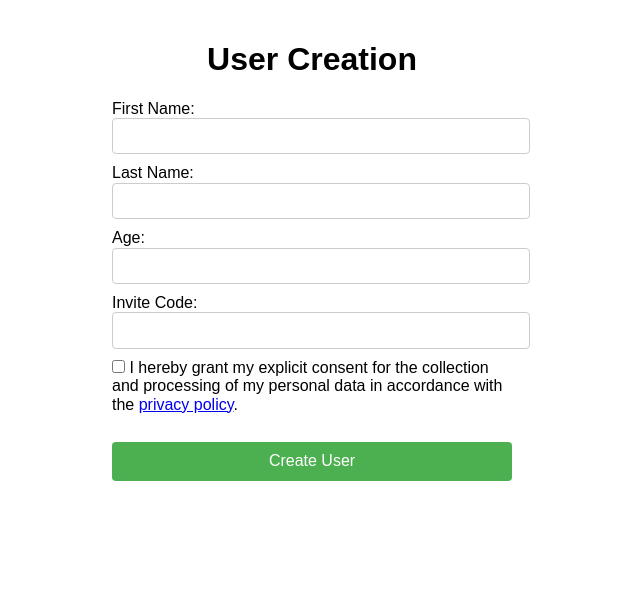
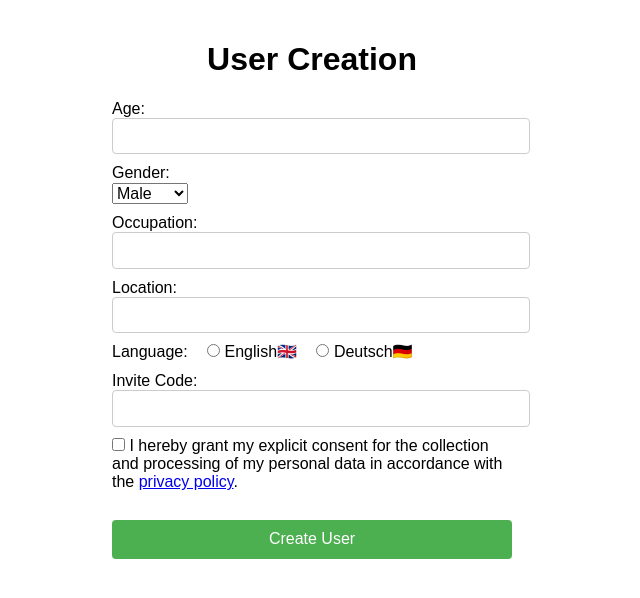
Before and after one commit to thx4nothing/ChatManip, a FastAPI app: page / in a window 1280 px wide. Shown: the top 598 px of the page, without its empty margins (328-968 px from the left). Run offline with FastAPI, Linux system fonts and the light colour scheme; some libraries are stand-ins or nearby versions.

Commit message:
changed the data the user has to put in to access the chat bot. new information collected: age, gender, occupation, location, language

```diff
--- a/api_server/database.py
+++ b/api_server/database.py
@@ -15,9 +15,11 @@ class User(SQLModel, table=True):
     user_id: Optional[int] = Field(
         sa_column=sa.Column(sa.Integer, primary_key=True, autoincrement=True, unique=True,
                             nullable=False))
-    first_name: str
-    last_name: str
     age: Optional[int] = None
+    gender: str
+    occupation: str
+    location: str
+    language: str
     api_prompt_tokens: int = Field(default=0)
     api_completion_tokens: int = Field(default=0)
     api_total_tokens: int = Field(default=0)
--- a/api_server/models.py
+++ b/api_server/models.py
@@ -2,9 +2,11 @@ from pydantic import BaseModel
 
 
 class UserInformation(BaseModel):
-    first_name: str
-    last_name: str
     age: int
+    gender: str
+    occupation: str
+    location: str
+    language: str
     invite_code: str
 
 
--- a/api_server/user_creation.py
+++ b/api_server/user_creation.py
@@ -26,31 +26,28 @@ async def create_user(user: UserInformation):
         if invite_code_obj.used:
             raise HTTPException(status_code=404, detail="Invite already in use")
 
-        statement = select(User).where(User.first_name == user.first_name).where(
-            User.last_name == user.last_name).where(User.age == user.age)
+        new_user = User(age=user.age, gender=user.gender, occupation=user.occupation,
+                        location=user.location, language=user.language)
+        db_session.add(new_user)
+        db_session.commit()
         current_user = db_session.exec(statement).first()
-        if current_user is None:
-            new_user = User(first_name=user.first_name, last_name=user.last_name, age=user.age)
-            db_session.add(new_user)
-            db_session.commit()
-            current_user = db_session.exec(statement).first()
-            new_invite_code_str = user.invite_code
-            new_session = ChatSession(session_id=new_invite_code_str, user_id=current_user.user_id,
-                                      persona_id=invite_code_obj.persona_id,
-                                      rules=invite_code_obj.rules)
-            db_session.add(new_session)
-            db_session.commit()
+        new_invite_code_str = user.invite_code
+        new_session = ChatSession(session_id=new_invite_code_str, user_id=current_user.user_id,
+                                  persona_id=invite_code_obj.persona_id,
+                                  rules=invite_code_obj.rules)
+        db_session.add(new_session)
+        db_session.commit()
 
-            invite_code_obj.used = True
-            invite_code_obj.user_id = current_user.user_id
-            db_session.add(invite_code_obj)
-            db_session.commit()
+        invite_code_obj.used = True
+        invite_code_obj.user_id = current_user.user_id
+        db_session.add(invite_code_obj)
+        db_session.commit()
 
-            statement = select(ChatSession).where(ChatSession.user_id == current_user.user_id)
-            current_session = db_session.exec(statement).first()
-            session_id = str(current_session.session_id)
-            redirect_url = f"/session/{session_id}"
-            print(redirect_url)
-            return RedirectResponse(url=redirect_url, status_code=303)
+        statement = select(ChatSession).where(ChatSession.user_id == current_user.user_id)
+        current_session = db_session.exec(statement).first()
+        session_id = str(current_session.session_id)
+        redirect_url = f"/session/{session_id}"
+        print(redirect_url)
+        return RedirectResponse(url=redirect_url, status_code=303)
 
     return RedirectResponse(url="/")
--- a/static/user_creation_script.js
+++ b/static/user_creation_script.js
@@ -6,17 +6,19 @@ document.getElementById("userForm").addEventListener("submit", function (event)
         return false;
     }
 
-    // Get form values
-    var first_name = document.getElementById("firstName").value;
-    var last_name = document.getElementById("lastName").value;
     var age = document.getElementById("age").value;
+    var gender = document.getElementById("gender").value;
+    var occupation = document.getElementById("occupation").value;
+    var location = document.getElementById("location").value;
+    var language = document.querySelector('input[name="language"]:checked').value;
     var invite_code = document.getElementById("invite_code").value;
 
-    // Create JSON object with user information
     var userInfo = {
-        first_name: first_name,
-        last_name: last_name,
         age: age,
+        gender: gender,
+        occupation: occupation,
+        location: location,
+        language: language,
         invite_code: invite_code
     };
 
--- a/static/user_creation_styles.css
+++ b/static/user_creation_styles.css
@@ -74,3 +74,9 @@ button[type="submit"]:hover {
     background-color: #007bff;
     color: #fff;
 }
+
+.language-label {
+    display: inline-block;
+    margin-right: 10px;
+    padding-right: 5px;
+}
--- a/templates/user_creation_base.html
+++ b/templates/user_creation_base.html
@@ -11,14 +11,27 @@
 <body>
 <h1>User Creation</h1>
 <form id="userForm">
-    <label for="firstName">First Name:</label>
-    <input type="text" id="firstName" name="firstName" required>
-
-    <label for="lastName">Last Name:</label>
-    <input type="text" id="lastName" name="lastName" required>
-
     <label for="age">Age:</label>
     <input type="number" id="age" name="age" required>
+
+    <label for="gender">Gender:</label>
+    <select id="gender" name="gender" required>
+        <option value="male">Male</option>
+        <option value="female">Female</option>
+        <option value="other">Other</option>
+    </select>
+
+    <label for="occupation">Occupation:</label>
+    <input type="text" id="occupation" name="occupation" required>
+
+    <label for="location">Location:</label>
+    <input type="text" id="location" name="location" required>
+
+    <label class="language-label">Language:</label>
+    <input type="radio" id="languageEnglish" name="language" value="english" required>
+    <label class="language-label" for="languageEnglish">English🇬🇧</label>
+    <input type="radio" id="languageGerman" name="language" value="german" required>
+    <label class="language-label" for="languageGerman">Deutsch🇩🇪</label>
 
     <label for="invite_code">Invite Code:</label>
     <input type="text" id="invite_code" name="invite_code" required>
```
Also changed, not shown: static/admin_panel_script.js (+6 -2 lines), templates/admin_panel_base.html (+5 -2 lines).
